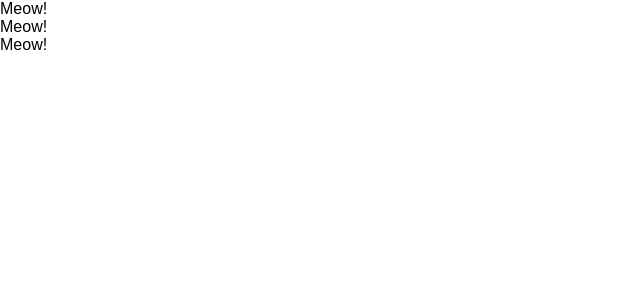
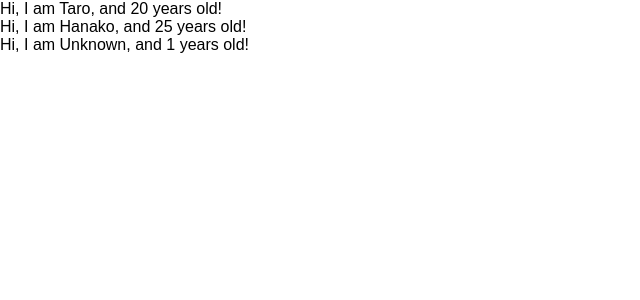
Before and after one commit to churerere/udemy-react-redux-crud-application, a React (Create React App) app: page / in a window 1280 px wide. Shown: the top 300 px of the page, without its empty margins (0-640 px from the left). Built offline with nearby package versions, Linux system fonts and the light colour scheme.

Commit message:
learn props of component

```diff
--- a/src/App.js
+++ b/src/App.js
@@ -1,28 +1,28 @@
 import React from 'react';
 
-// class App extends Component {
-//     render() {
-//         return(
-//             <React.Fragment>
-//                 <label htmlFor="bar">bar</label>
-//                 <input type="text" onChange={() => { console.log("I am clicked.") }} />
-//             </React.Fragment>
-//       );
-//     }
-// }
-
 const App = () => {
+    const profiles = [
+        { name: "Taro", age: 20 },
+        { name: "Hanako", age: 25 },
+        { name: "Unknown" }
+    ]
     return (
         <div>
-            <Cat />
-            <Cat />
-            <Cat />
+            {
+                profiles.map((profile, idx) => {
+                    return <User name={profile.name} age={profile.age} key={idx} />
+                })
+            }
         </div>
     );
 }
 
-const Cat = () => {
-    return <div>Meow!</div>;
+const User = (props) => {
+return <div>Hi, I am {props.name}, and {props.age} years old!</div>;
+}
+
+User.defaultProps = {
+    age: 1
 }
 
 export default App;
```
